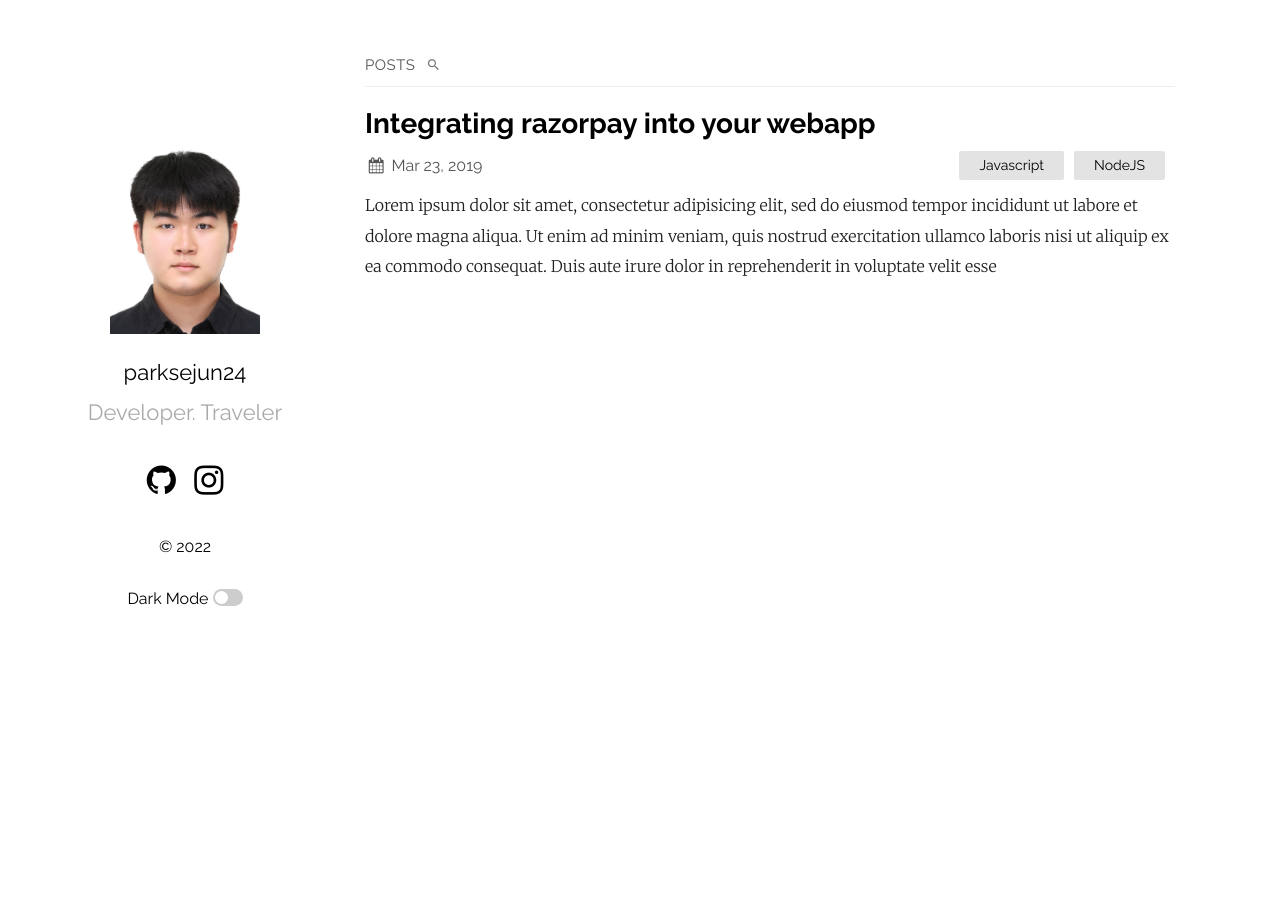
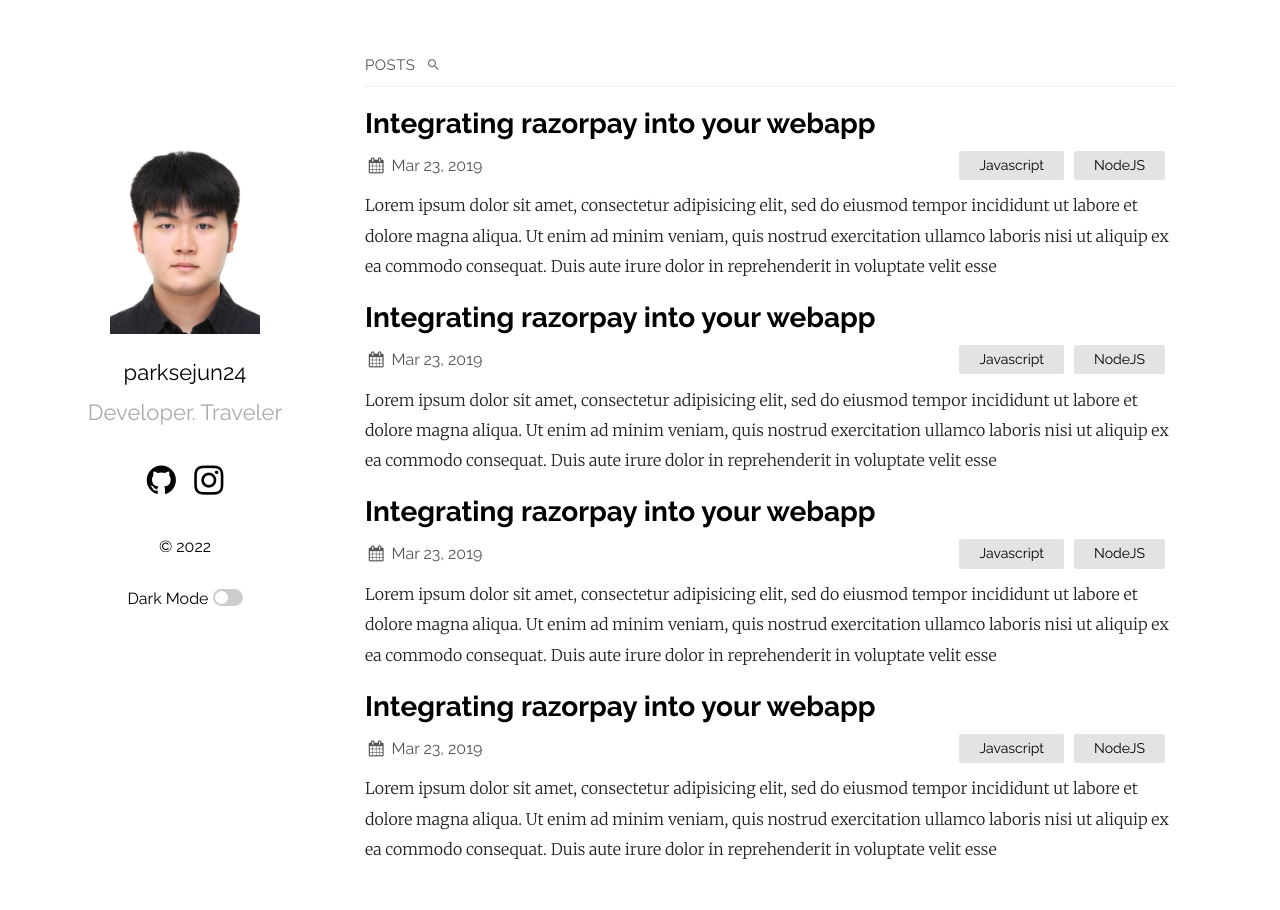
Before and after one commit to parksejun24/parksejun24.github.io, a Jekyll site: the page built from index.markdown, in a window 1280 px wide. Built offline with Jekyll 4.4.1, drawn with Linux system fonts in a browser that asks for light colours.

Commit message:
today_last

````diff
--- a/_config.yml
+++ b/_config.yml
@@ -31,7 +31,7 @@ plainwhite:
     #linkedIn: in/samarsault
     #dribbble: jekyll
     #flickr:   jekyll
-    instagram: sejun24
+    instagram: sejun.24
     #pinterest: jekyll
     #youtube: jekyll
     #facebook: jekyll
--- /dev/null
+++ b/_posts/2019-03-23-welcome-to-jekyll copy 2.markdown
@@ -0,0 +1,28 @@
+---
+layout: post
+title:  "Integrating razorpay into your webapp"
+date:   2019-03-23 21:03:36 +0530
+categories: Javascript NodeJS
+---
+Lorem ipsum dolor sit amet, consectetur adipisicing elit, sed do eiusmod tempor incididunt ut labore et dolore magna aliqua. Ut enim ad minim veniam, quis nostrud exercitation ullamco laboris nisi ut aliquip ex ea commodo consequat. Duis aute irure dolor in reprehenderit in voluptate velit esse
+
+```javascript
+const Razorpay = require('razorpay');
+
+let rzp = Razorpay({
+	key_id: 'KEY_ID',
+	secret: 'name'
+});
+
+// capture request
+rzp.capture(payment_id, cost)
+	.then(function (data) {
+		return 2;
+	})
+```
+
+Check out the [Jekyll docs][jekyll-docs] for more info on how to get the most out of Jekyll. File all bugs/feature requests at [Jekyll’s GitHub repo][jekyll-gh]. If you have questions, you can ask them on [Jekyll Talk][jekyll-talk].
+
+[jekyll-docs]: https://jekyllrb.com/docs/home
+[jekyll-gh]:   https://github.com/jekyll/jekyll
+[jekyll-talk]: https://talk.jekyllrb.com/
--- /dev/null
+++ b/_posts/2019-03-23-welcome-to-jekyll copy 3.markdown
@@ -0,0 +1,28 @@
+---
+layout: post
+title:  "Integrating razorpay into your webapp"
+date:   2019-03-23 21:03:36 +0530
+categories: Javascript NodeJS
+---
+Lorem ipsum dolor sit amet, consectetur adipisicing elit, sed do eiusmod tempor incididunt ut labore et dolore magna aliqua. Ut enim ad minim veniam, quis nostrud exercitation ullamco laboris nisi ut aliquip ex ea commodo consequat. Duis aute irure dolor in reprehenderit in voluptate velit esse
+
+```javascript
+const Razorpay = require('razorpay');
+
+let rzp = Razorpay({
+	key_id: 'KEY_ID',
+	secret: 'name'
+});
+
+// capture request
+rzp.capture(payment_id, cost)
+	.then(function (data) {
+		return 2;
+	})
+```
+
+Check out the [Jekyll docs][jekyll-docs] for more info on how to get the most out of Jekyll. File all bugs/feature requests at [Jekyll’s GitHub repo][jekyll-gh]. If you have questions, you can ask them on [Jekyll Talk][jekyll-talk].
+
+[jekyll-docs]: https://jekyllrb.com/docs/home
+[jekyll-gh]:   https://github.com/jekyll/jekyll
+[jekyll-talk]: https://talk.jekyllrb.com/
--- /dev/null
+++ b/_posts/2019-03-23-welcome-to-jekyll copy.markdown
@@ -0,0 +1,28 @@
+---
+layout: post
+title:  "Integrating razorpay into your webapp"
+date:   2019-03-23 21:03:36 +0530
+categories: Javascript NodeJS
+---
+Lorem ipsum dolor sit amet, consectetur adipisicing elit, sed do eiusmod tempor incididunt ut labore et dolore magna aliqua. Ut enim ad minim veniam, quis nostrud exercitation ullamco laboris nisi ut aliquip ex ea commodo consequat. Duis aute irure dolor in reprehenderit in voluptate velit esse
+
+```javascript
+const Razorpay = require('razorpay');
+
+let rzp = Razorpay({
+	key_id: 'KEY_ID',
+	secret: 'name'
+});
+
+// capture request
+rzp.capture(payment_id, cost)
+	.then(function (data) {
+		return 2;
+	})
+```
+
+Check out the [Jekyll docs][jekyll-docs] for more info on how to get the most out of Jekyll. File all bugs/feature requests at [Jekyll’s GitHub repo][jekyll-gh]. If you have questions, you can ask them on [Jekyll Talk][jekyll-talk].
+
+[jekyll-docs]: https://jekyllrb.com/docs/home
+[jekyll-gh]:   https://github.com/jekyll/jekyll
+[jekyll-talk]: https://talk.jekyllrb.com/
````
